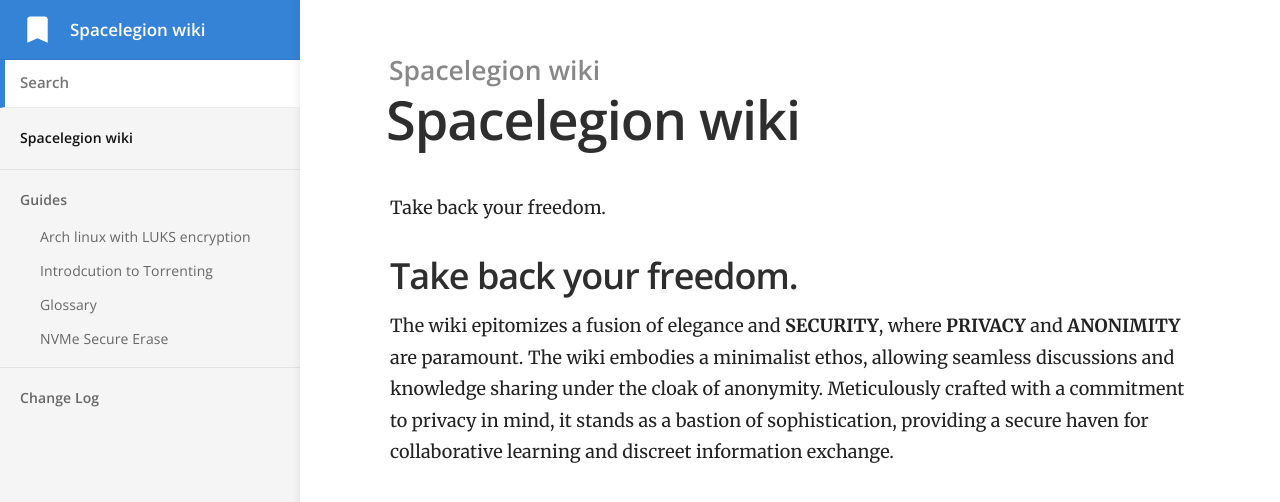
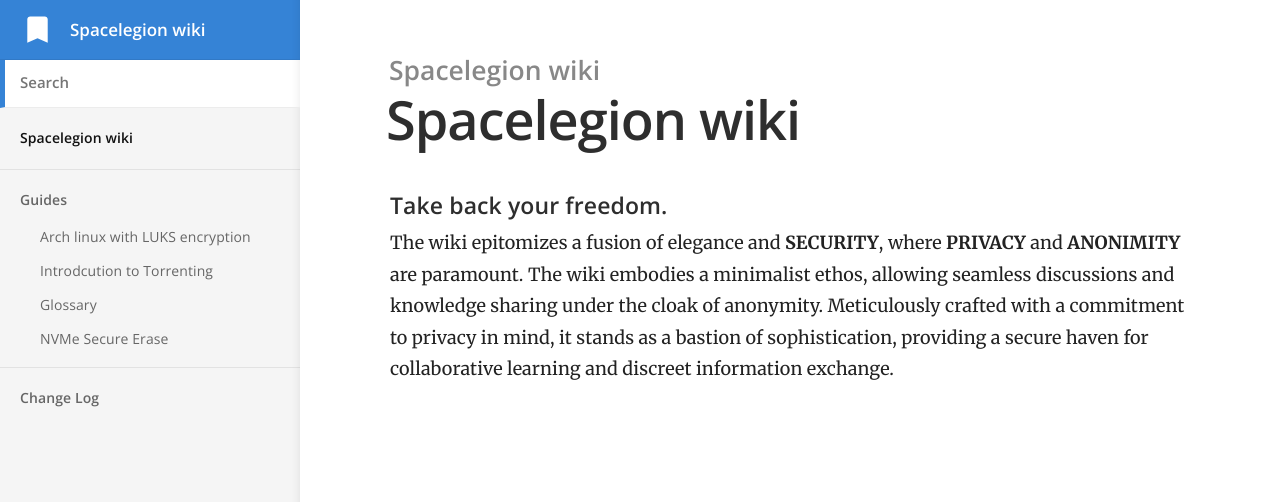
Before and after one commit to Space-Legion/wiki, a Jekyll site: the page built from index.md, in a window 1280 px wide. Shown: the top 502 px of the page. Built offline with Jekyll 4.4.1, drawn with Linux system fonts in a browser that asks for light colours.

Commit message:
headings

```diff
--- a/index.md
+++ b/index.md
@@ -2,9 +2,7 @@
 title: Spacelegion wiki
 ---
 
-Take back your freedom.
-
-## Take back your freedom.
+#### Take back your freedom.
 
 The wiki epitomizes a fusion of elegance and **SECURITY**, where **PRIVACY** and **ANONIMITY** are paramount.
 The wiki embodies a minimalist ethos, allowing seamless discussions and knowledge sharing under the cloak of anonymity.
```
